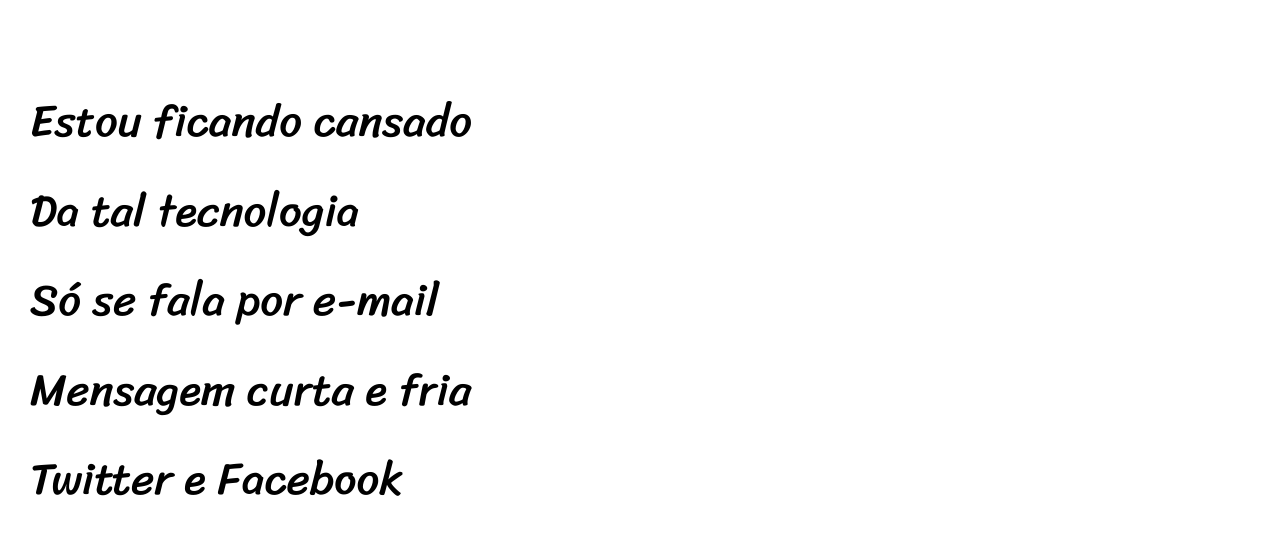
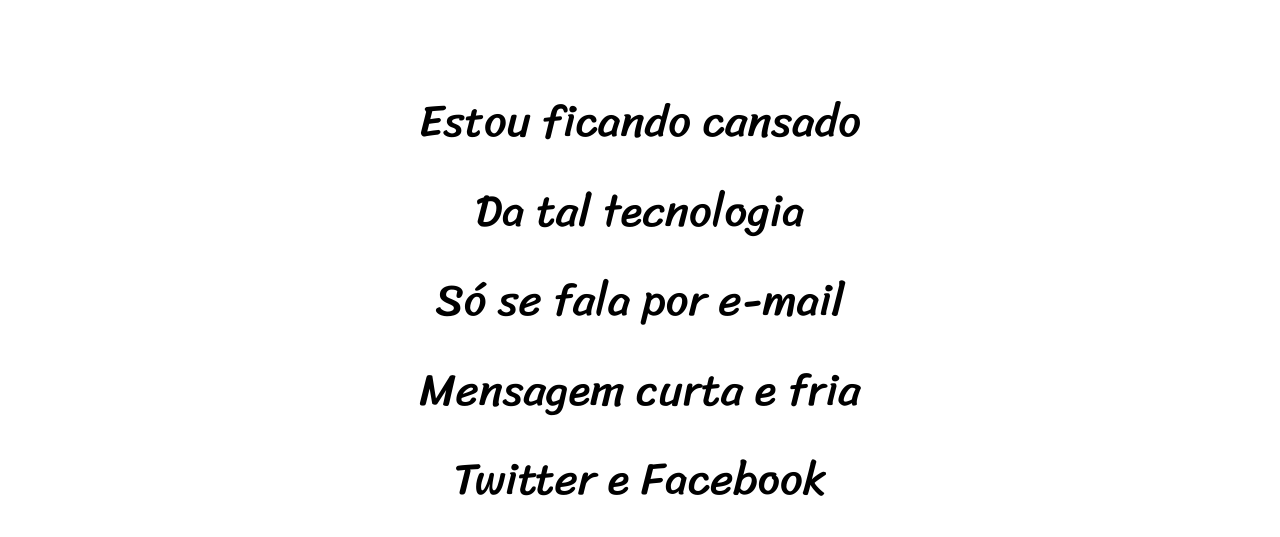
Before and after one commit to NandaKrush/projeto-cordel, a plain HTML site: page index.html in a window 1280 px wide. Shown: the part 263-800 px from the top of the page. Drawn offline with Linux system fonts and the light colour scheme.

Commit message:
coloquei o texto centralizado

```diff
--- a/estilo/style.css
+++ b/estilo/style.css
@@ -51,9 +51,10 @@
     padding-top: 10vh;
     padding-bottom: 10vh;
     line-height: 2em;
-    padding-left: 30px;
+    padding-left: 0px;
     font-family: var(--fonte3);
     font-size: 3.5vw;
+    text-align: center;
 }
 
 section > p {
```
